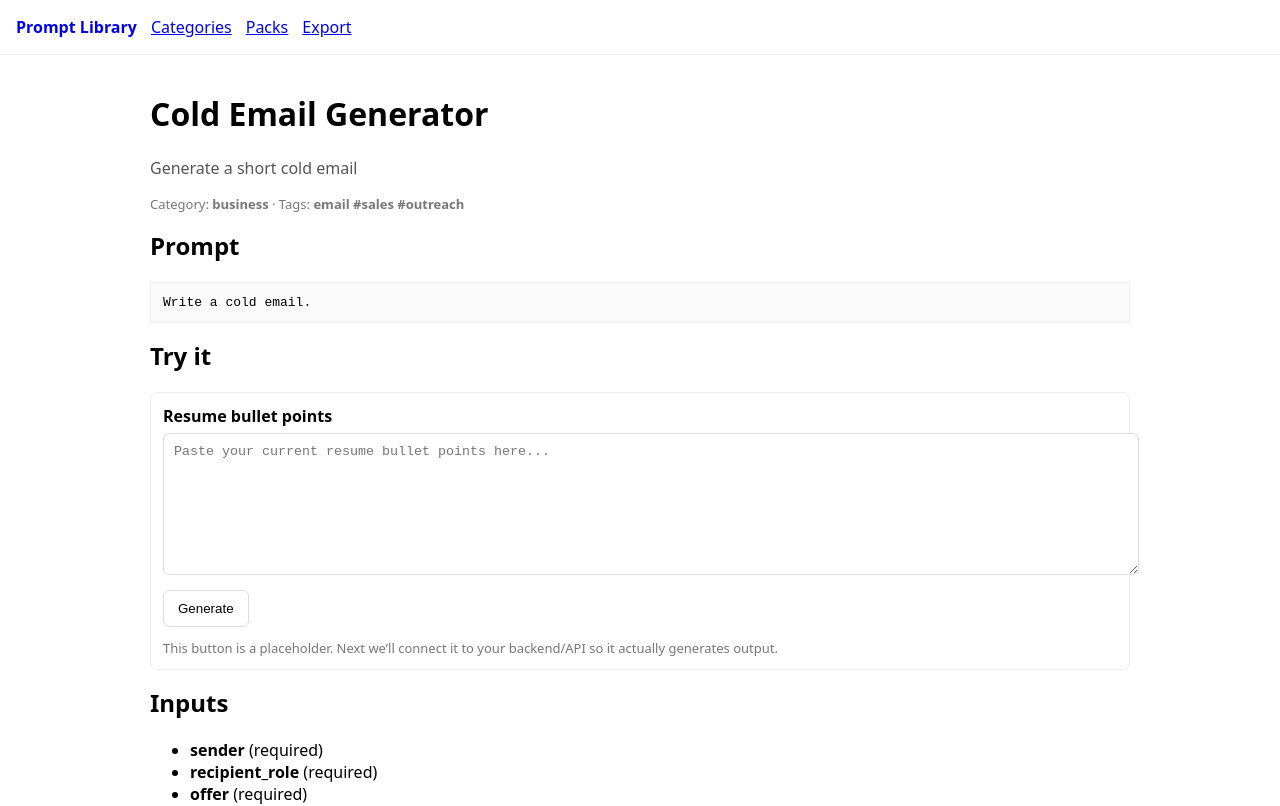
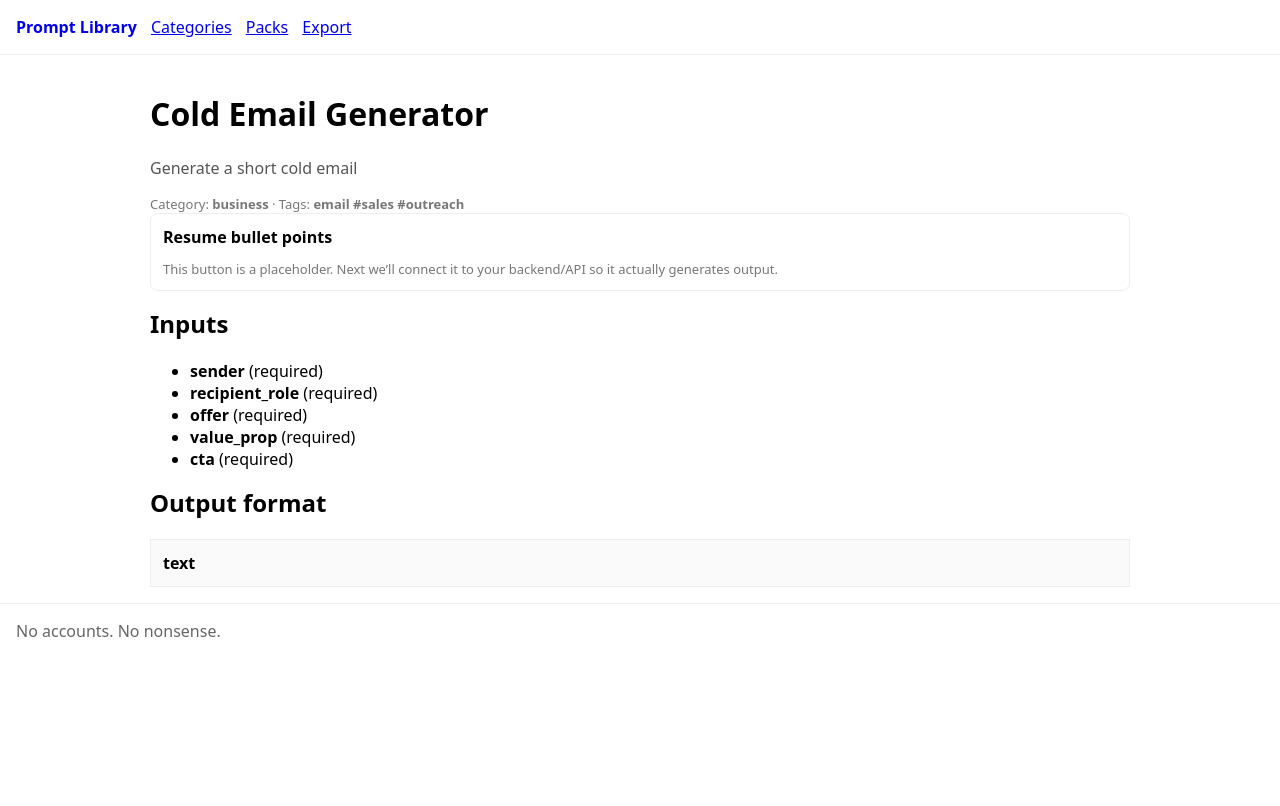
Before and after one commit to Freedom-has-never-been-Free/Prompt-site, a Next.js app: page /prompts/cold-email-generator in a window 1280 px wide. Shown: the top 806 px of the page. Built offline with nearby package versions, Linux system fonts and the light colour scheme.

Commit message:
Move Try It UI to client component and fix blank page issue

```diff
--- a/app/prompts/[slug]/TryIt.tsx
+++ b/app/prompts/[slug]/TryIt.tsx
@@ -5,20 +5,15 @@ export default function TryIt() {
     <>
       <h2 style={{ marginTop: 16 }}>Try it</h2>
 
-      <form style={{ border: "1px solid #eee", padding: 12, borderRadius: 8 }}>
+      <form style={{ border: "1px solid #eee", padding: 12 }}>
         <label style={{ display: "block", fontWeight: 600, marginBottom: 6 }}>
           Resume bullet points
         </label>
 
         <textarea
-          placeholder="Paste your current resume bullet points here..."
+          placeholder="Paste your current resume bullet points here…"
           rows={8}
-          style={{
-            width: "100%",
-            padding: 10,
-            border: "1px solid #ddd",
-            borderRadius: 6,
-          }}
+          style={{ width: "100%", padding: 10, border: "1px solid #ddd", borderRadius: 6 }}
         />
 
         <button
@@ -31,15 +26,13 @@ export default function TryIt() {
             cursor: "pointer",
             background: "white",
           }}
-          onClick={() =>
-            alert("Next step: wire this to an API route that calls an AI model.")
-          }
+          onClick={() => alert("Next step: wire this to an API route")}
         >
           Generate
         </button>
 
         <div style={{ marginTop: 12, color: "#777", fontSize: 13 }}>
-          This button is a placeholder. Next we’ll connect it to the backend.
+          This button is a placeholder. Next we’ll connect it to an API route.
         </div>
       </form>
     </>
--- a/app/prompts/[slug]/page.tsx
+++ b/app/prompts/[slug]/page.tsx
@@ -1,5 +1,7 @@
 import { getPromptBySlug } from "../../../lib/data";
-
+import TryIt from "./TryIt";
+<TryIt />
+import TryIt from "./TryIt";
 export default function PromptPage({ params }: { params: { slug: string } }) {
   const p = getPromptBySlug(params.slug);
   if (!p) return <main><h1>Not found</h1></main>;
@@ -14,37 +16,10 @@ export default function PromptPage({ params }: { params: { slug: string } }) {
       <b>{Array.isArray(p.tags) ? p.tags.join(" #") : ""}</b>
       </div>
 
-      <h2 style={{ marginTop: 16 }}>Prompt</h2>
-      <pre style={{ whiteSpace: "pre-wrap", padding: 12, border: "1px solid #eee", background: "#fafafa" }}>
-        {p.prompt_template}
-      </pre>
-      <h2 style={{ marginTop: 16 }}>Try it</h2>
-
 <form style={{ border: "1px solid #eee", padding: 12, borderRadius: 8 }}>
   <label style={{ display: "block", fontWeight: 600, marginBottom: 6 }}>
     Resume bullet points
   </label>
-
-  <textarea
-    placeholder="Paste your current resume bullet points here..."
-    rows={8}
-    style={{ width: "100%", padding: 10, border: "1px solid #ddd", borderRadius: 6 }}
-  />
-
-  <button
-    type="button"
-    style={{
-      marginTop: 10,
-      padding: "10px 14px",
-      border: "1px solid #ddd",
-      borderRadius: 6,
-      cursor: "pointer",
-      background: "white",
-    }}
-    onClick={() => alert("Next step: wire this to an API route that calls an AI model.")}
-  >
-    Generate
-  </button>
 
   <div style={{ marginTop: 12, color: "#777", fontSize: 13 }}>
     This button is a placeholder. Next we’ll connect it to your backend/API so it actually generates output.
```
